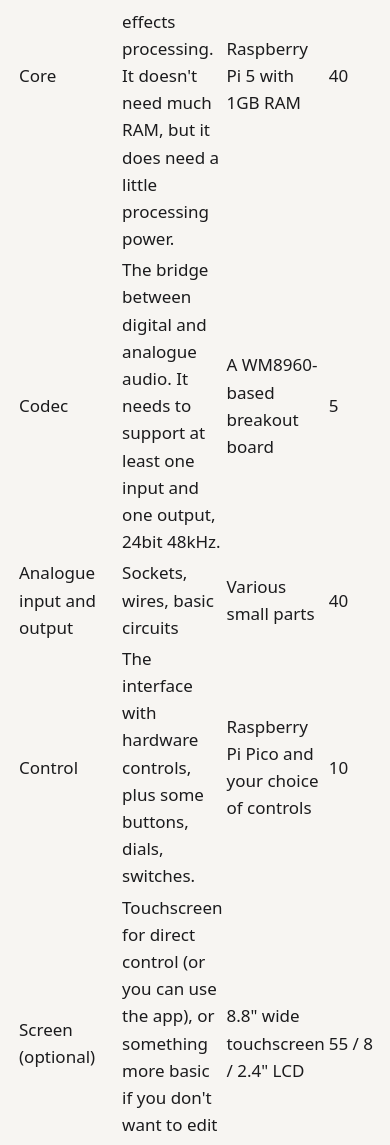
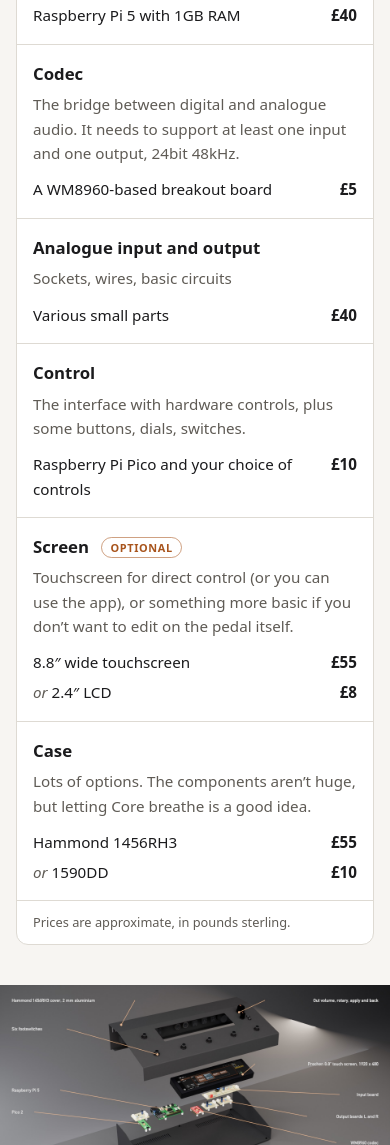
Before and after one commit to pedal-science/comms, an Astro site in the folder website/: page / in a window 390 px wide. Shown: the part 2605-3750 px from the top of the page. Built offline with nearby package versions, Linux system fonts and the light colour scheme; Astro itself is replaced by a stand-in of ours.

Commit message:
Theme the hardware table and split its alternatives into sub-rows
The rows are data now. Each component is a row group whose name and
description span its options; the screen and the case show each
alternative on its own sub-row with its own price. On a phone each
component becomes a card.

```diff
--- a/website/src/pages/index.astro
+++ b/website/src/pages/index.astro
@@ -25,6 +25,48 @@
 		kicker: 'Yours',
 		headline: 'Open designs, standard parts',
 		body: 'A Raspberry Pi 5, a Raspberry Pi Pico 2, a codec board and analogue boards you can solder: build one for yourself, repair one, or build them for others.',
+	},
+];
+
+// The hardware table. A component with more than one example lists each as its own option, shown
+// on its own sub-row beside the shared name and description.
+const parts = [
+	{
+		name: 'Core',
+		desc: 'The processing unit. Its job is to do the effects processing. It doesn’t need much RAM, but it does need a little processing power.',
+		options: [{ example: 'Raspberry Pi 5 with 1GB RAM', gbp: 40 }],
+	},
+	{
+		name: 'Codec',
+		desc: 'The bridge between digital and analogue audio. It needs to support at least one input and one output, 24bit 48kHz.',
+		options: [{ example: 'A WM8960-based breakout board', gbp: 5 }],
+	},
+	{
+		name: 'Analogue input and output',
+		desc: 'Sockets, wires, basic circuits',
+		options: [{ example: 'Various small parts', gbp: 40 }],
+	},
+	{
+		name: 'Control',
+		desc: 'The interface with hardware controls, plus some buttons, dials, switches.',
+		options: [{ example: 'Raspberry Pi Pico and your choice of controls', gbp: 10 }],
+	},
+	{
+		name: 'Screen',
+		optional: true,
+		desc: 'Touchscreen for direct control (or you can use the app), or something more basic if you don’t want to edit on the pedal itself.',
+		options: [
+			{ example: '8.8″ wide touchscreen', gbp: 55 },
+			{ example: '2.4″ LCD', gbp: 8 },
+		],
+	},
+	{
+		name: 'Case',
+		desc: 'Lots of options. The components aren’t huge, but letting Core breathe is a good idea.',
+		options: [
+			{ example: 'Hammond 1456RH3', gbp: 55 },
+			{ example: '1590DD', gbp: 10 },
+		],
 	},
 ];
 
@@ -99,52 +141,36 @@
 		<section class="hardware" aria-labelledby="hardware">
 			<div class="wrap">
 				<h2 id="hardware">Hardware</h2>
-        <table>
-          <tr>
-            <th>Component</th>
-            <th>Description</th>
-            <th>Example</th>
-            <th>GBP (approx)</th>
-          </tr>
-          <tr>
-            <td>Core</td>
-            <td>The processing unit. Its job is to do the effects processing.
-              It doesn't need much RAM, but it does need a little processing power.</td>
-            <td>Raspberry Pi 5 with 1GB RAM</td>
-            <td>40</td>
-          </tr>
-          <tr>
-            <td>Codec</td>
-            <td>The bridge between digital and analogue audio.
-              It needs to support at least one input and one output, 24bit 48kHz.</td>
-            <td>A WM8960-based breakout board</td>
-            <td>5</td>
-          </tr>
-          <tr>
-            <td>Analogue input and output</td>
-            <td>Sockets, wires, basic circuits</td>
-            <td>Various small parts</td>
-            <td>40</td>
-          </tr>
-          <tr>
-            <td>Control</td>
-            <td>The interface with hardware controls, plus some buttons, dials, switches.</td>
-            <td>Raspberry Pi Pico and your choice of controls</td>
-            <td>10</td>
-          </tr>
-          <tr>
-            <td>Screen (optional)</td>
-            <td>Touchscreen for direct control (or you can use the app), or something more basic if you don't want to edit on the pedal itself.</td>
-            <td>8.8" wide touchscreen / 2.4" LCD</td>
-            <td>55 / 8</td>
-          </tr>
-          <tr>
-            <td>Case</td>
-            <td>Lots of options. The components aren't huge, but letting Core breathe is a good idea.</td>
-            <td>Hammond 1456RH3 / 1590DD</td>
-            <td>55 / 10</td>
-          </tr>
-        </table>
+				<div class="parts-wrap">
+					<table class="parts">
+						<caption>Prices are approximate, in pounds sterling.</caption>
+						<thead>
+							<tr>
+								<th scope="col">Component</th>
+								<th scope="col">Description</th>
+								<th scope="col">Example</th>
+								<th scope="col" class="num">Price</th>
+							</tr>
+						</thead>
+						{parts.map((p) => (
+							<tbody>
+								{p.options.map((o, i) => (
+									<tr class:list={[{ alt: i > 0 }]}>
+										{i === 0 && (
+											<th scope="rowgroup" rowspan={p.options.length} class="name">
+												{p.name}
+												{p.optional && <span class="tag">optional</span>}
+											</th>
+										)}
+										{i === 0 && <td rowspan={p.options.length} class="desc">{p.desc}</td>}
+										<td class="example">{o.example}</td>
+										<td class="num price">£{o.gbp}</td>
+									</tr>
+								))}
+							</tbody>
+						))}
+					</table>
+				</div>
       </div>
 			<figure class="wide">
 				<img
@@ -246,6 +272,140 @@
 		text-align: center;
 	}
 
+	.parts-wrap {
+		margin-top: 1.5rem;
+		border: 1px solid var(--line);
+		border-radius: 12px;
+		background: var(--bg-raised);
+		overflow: hidden;
+	}
+	.parts {
+		width: 100%;
+		border-collapse: collapse;
+		font-size: 0.95rem;
+	}
+	.parts caption {
+		caption-side: bottom;
+		text-align: left;
+		color: var(--muted);
+		font-size: 0.8rem;
+		padding: 0.7rem 1rem;
+		border-top: 1px solid var(--line);
+	}
+	.parts thead th {
+		text-align: left;
+		font-size: 0.75rem;
+		font-weight: 600;
+		text-transform: uppercase;
+		letter-spacing: 0.08em;
+		color: var(--accent);
+		background: color-mix(in srgb, var(--accent) 7%, var(--bg-raised));
+		padding: 0.8rem 1rem;
+		border-bottom: 1px solid var(--line);
+	}
+	.parts td,
+	.parts tbody th {
+		text-align: left;
+		vertical-align: top;
+		padding: 0.85rem 1rem;
+	}
+	.parts tbody + tbody {
+		border-top: 1px solid var(--line);
+	}
+	.parts tbody:hover {
+		background: color-mix(in srgb, var(--accent) 4%, transparent);
+	}
+	.parts tr.alt td {
+		border-top: 1px dashed var(--line);
+	}
+	.parts tr.alt .example::before {
+		content: 'or ';
+		color: var(--muted);
+		font-style: italic;
+	}
+	.parts .name {
+		font-weight: 600;
+		width: 13rem;
+	}
+	.parts .desc {
+		color: var(--muted);
+	}
+	.parts .example {
+		width: 16rem;
+	}
+	.parts .num {
+		text-align: right;
+		white-space: nowrap;
+		font-variant-numeric: tabular-nums;
+	}
+	.parts .price {
+		font-weight: 600;
+	}
+	.tag {
+		display: inline-block;
+		margin-left: 0.5rem;
+		padding: 0.05rem 0.5rem;
+		font-size: 0.68rem;
+		font-weight: 600;
+		text-transform: uppercase;
+		letter-spacing: 0.06em;
+		color: var(--accent);
+		border: 1px solid color-mix(in srgb, var(--accent) 55%, transparent);
+		border-radius: 999px;
+		vertical-align: 0.1em;
+	}
+	/* On a phone each component becomes a card: name and description across the top, then one line
+	   per option with its price at the right. */
+	@media (max-width: 44rem) {
+		.parts thead {
+			position: absolute;
+			width: 1px;
+			height: 1px;
+			overflow: hidden;
+			clip-path: inset(50%);
+		}
+		.parts {
+			display: flex;
+			flex-direction: column;
+		}
+		.parts tbody {
+			display: block;
+		}
+		.parts tbody {
+			padding: 1rem;
+		}
+		.parts tr {
+			display: grid;
+			grid-template-columns: 1fr auto;
+			column-gap: 1rem;
+		}
+		.parts td,
+		.parts tbody th,
+		.parts .name,
+		.parts .example {
+			padding: 0;
+			width: auto;
+		}
+		.parts .name,
+		.parts .desc {
+			grid-column: 1 / -1;
+		}
+		.parts .name {
+			font-size: 1.05rem;
+		}
+		.parts .desc {
+			margin: 0.3rem 0 0.75rem;
+		}
+		.parts tr.alt td {
+			border-top: 0;
+			padding-top: 0.35rem;
+		}
+		.parts caption {
+			display: block;
+			order: 1;
+		}
+	}
+
 	.pillars {
 		list-style: none;
 		padding: 0;
```
